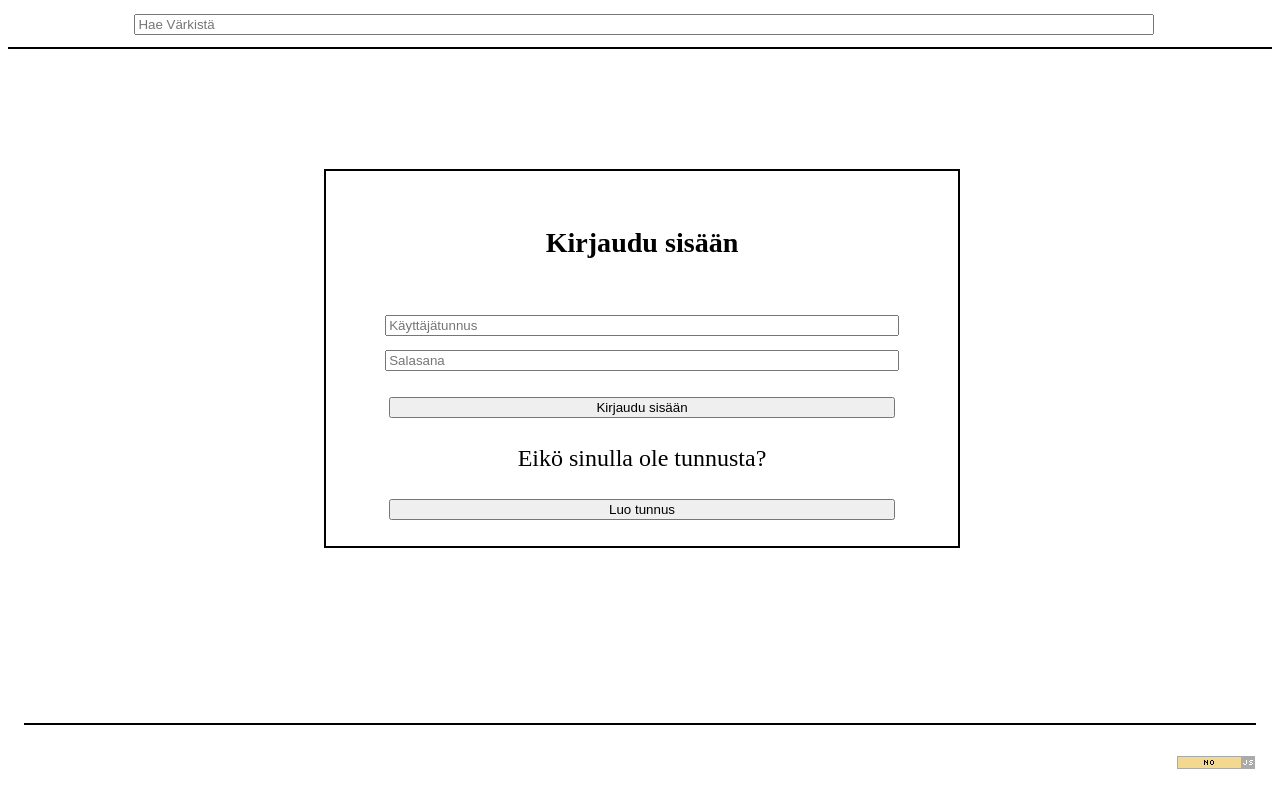
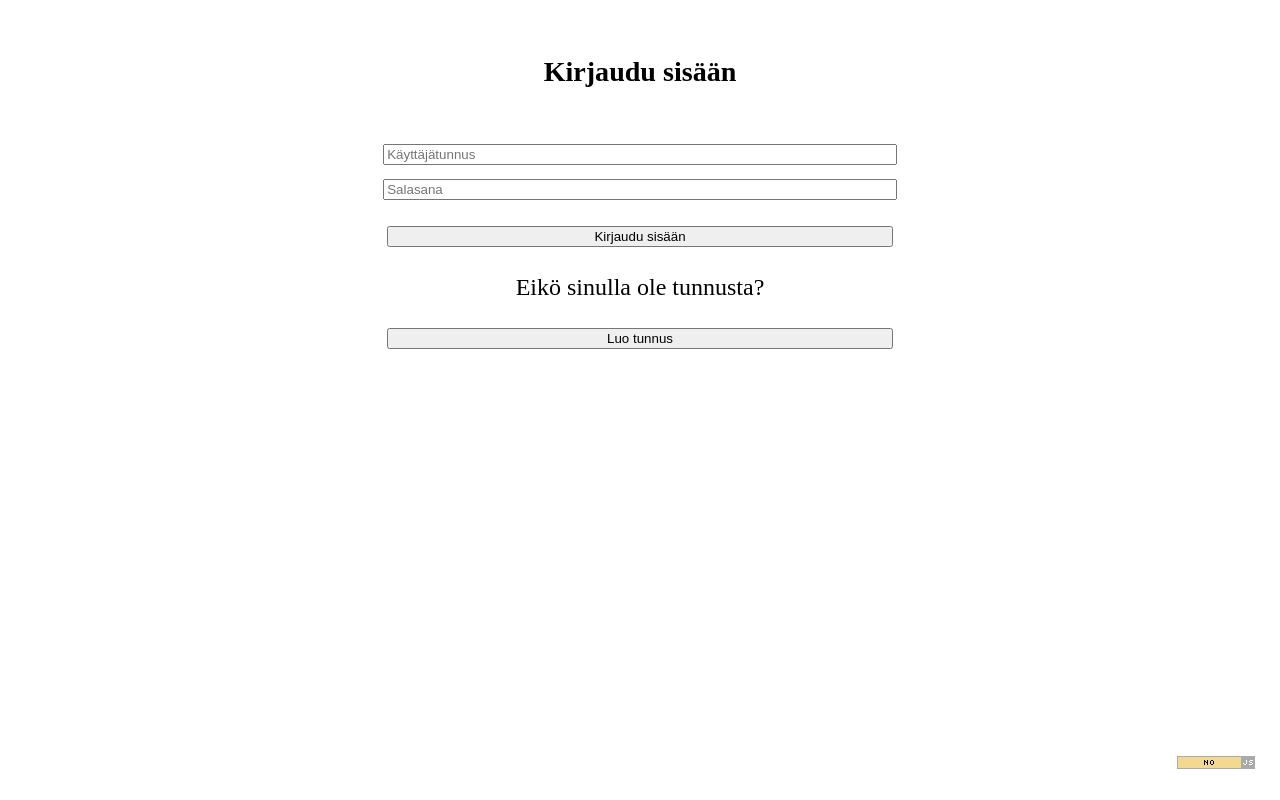
Before and after one commit to nomelif/tsoha-2020, a Flask app: page /login in a window 1280 px wide. Run offline with Flask 2, Linux system fonts and the light colour scheme; some web fonts are replaced.

Commit message:
Template design

```diff
--- a/application/static/styles.css
+++ b/application/static/styles.css
@@ -8,10 +8,8 @@ body{
   font-size: 1.5em;
 }
 
-hr{
-  border-style: solid;
-  border-width: 1px;
-  border-color: black;
+h3{
+  text-align: center;
 }
 
 footer{
@@ -24,12 +22,9 @@ footer{
 
 #login{
   display: block;
-  border-style: solid;
-  border-width: 2px;
   width: 50%;
   margin-left: 25%;
   margin-right: 25%;
-  margin-top: 5em;
 }
 
 #login input{
@@ -51,7 +46,6 @@ footer{
 }
 
 #login h3{
-  text-align: center;
   margin-top: 2em;
   margin-bottom: 2em;
 }
--- a/application/templates/index.html
+++ b/application/templates/index.html
@@ -2,8 +2,7 @@
 
 {% block body %}
 
-<p>
-  Viekas kettu punaturkki, laiskan koiran takaa kurkki.
-</p>
+<h3> Tervetuloa Värkkiin </h3>
+<p style="text-align: center;">Et ole <a href="login"/>kirjautunut sisään</a></p>
 
 {% endblock %}
--- a/application/templates/layout.html
+++ b/application/templates/layout.html
@@ -8,19 +8,11 @@
 
     <body>
 
-        <header>
-            <form>
-            <input style="position: relative; left: 10%; right: 10%; width: 80%;" placeholder="Hae Värkistä"/>
-            </form>
-            <hr/>
-        </header>
-
         {% block body %}
 
         {% endblock %}
 
         <footer>
-            <hr/>
             <p align="right">
                 <img src="static/nojs.png"/>
             </p>
```
